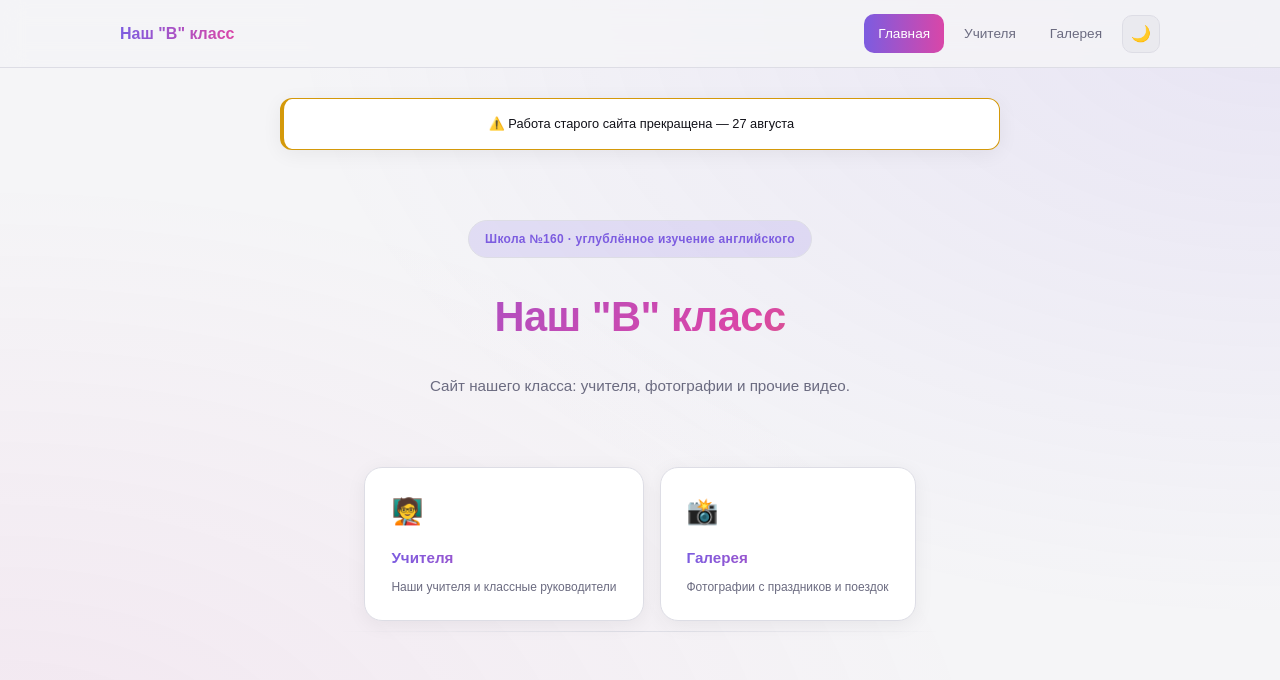
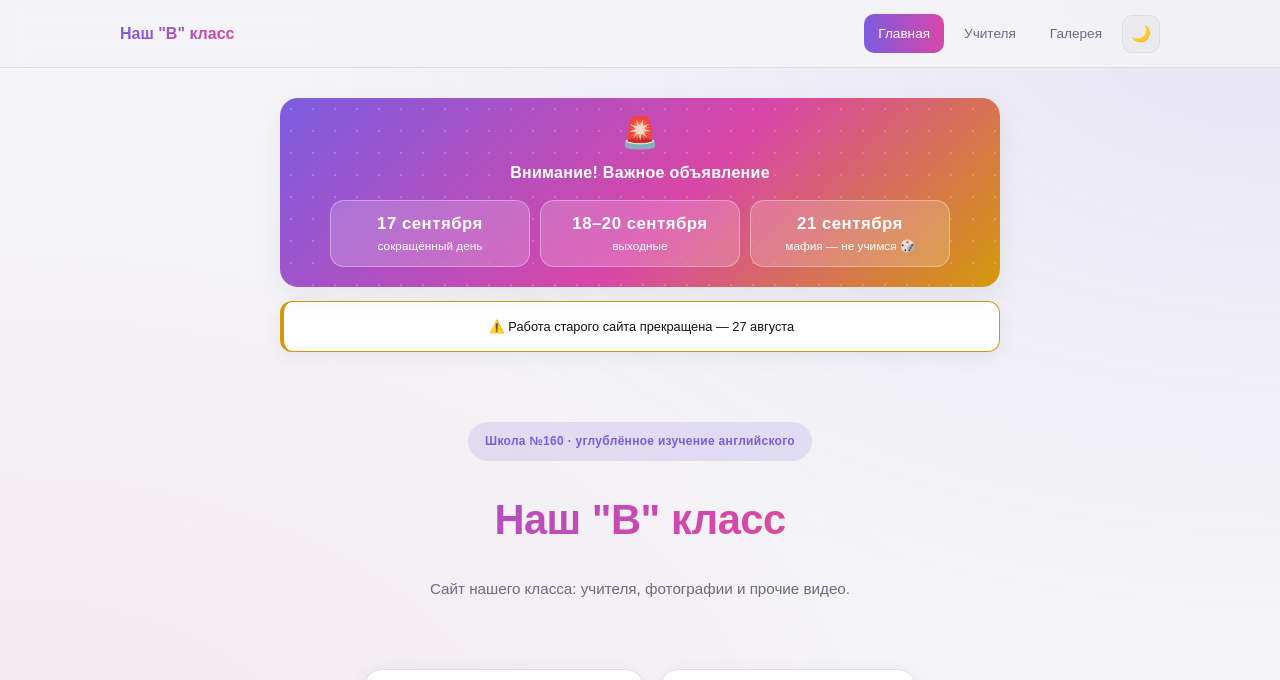
Before and after one commit to Doinwor/class-site, a plain HTML site: page index.html in a window 1280 px wide. Shown: the top 680 px of the page. Drawn offline with Linux system fonts and the light colour scheme; a web font is replaced by a local one.

Commit message:
????????? ??????????: 17-21 ????????

```diff
--- a/index.html
+++ b/index.html
@@ -64,6 +64,14 @@ main{padding:10px 0 60px}
 .hero p.desc{color:var(--text-muted);max-width:620px;margin:20px auto 0;font-size:.95rem;font-weight:300}
 .notice{background:var(--surface);border:1px solid var(--amber);border-left:4px solid var(--amber);color:var(--text);padding:14px 18px;border-radius:12px;text-align:center;font-size:.8rem;margin:0 auto 10px;max-width:720px;box-shadow:0 4px 20px var(--card-shadow)}
 .notice b{color:var(--amber)}
+.announce{position:relative;max-width:720px;margin:0 auto 14px;background:linear-gradient(135deg,var(--accent),var(--pink) 55%,var(--amber));border-radius:18px;padding:22px 22px 20px;box-shadow:0 10px 30px var(--card-shadow);text-align:center;overflow:hidden;color:#fff}
+.announce::before{content:"";position:absolute;inset:0;background-image:radial-gradient(rgba(255,255,255,.18) 1.5px,transparent 1.5px);background-size:22px 22px;pointer-events:none}
+.announce-ic{font-size:1.9rem;line-height:1;position:relative;animation:bounce 1.2s infinite}
+@keyframes bounce{0%,100%{transform:translateY(0)}50%{transform:translateY(-6px)}}
+.announce-title{position:relative;font-size:1rem;font-weight:800;letter-spacing:.3px;margin:8px 0 14px}
+.announce-dates{position:relative;display:flex;justify-content:center;gap:10px;flex-wrap:wrap}
+.announce-date{flex:1;min-width:130px;max-width:200px;background:rgba(255,255,255,.18);border:1px solid rgba(255,255,255,.35);backdrop-filter:blur(6px);border-radius:14px;padding:10px 14px;font-size:.74rem;font-weight:400;line-height:1.5}
+.announce-date b{display:block;font-size:1.05rem;font-weight:800;letter-spacing:.5px;margin-bottom:2px}
 .quick{display:flex;gap:16px;justify-content:center;flex-wrap:wrap;margin:44px 0 10px}
 .qcard{background:var(--surface);border:1px solid var(--border);border-radius:18px;padding:22px 26px;min-width:250px;text-decoration:none;color:var(--text);box-shadow:0 4px 20px var(--card-shadow);transition:transform .25s,box-shadow .25s;text-align:left;position:relative;overflow:hidden}
 .qcard::before{content:"";position:absolute;inset:0;background:radial-gradient(circle at top right,var(--pink-glow) 0%,transparent 70%);opacity:0;transition:.3s}
@@ -196,6 +204,15 @@ document.addEventListener('DOMContentLoaded',function(){
 
 <div class="wrap">
   <main>
+    <div class="announce reveal">
+      <div class="announce-ic">🚨</div>
+      <div class="announce-title">Внимание! Важное объявление</div>
+      <div class="announce-dates">
+        <div class="announce-date"><b>17 сентября</b>сокращённый день</div>
+        <div class="announce-date"><b>18–20 сентября</b>выходные</div>
+        <div class="announce-date"><b>21 сентября</b>мафия — не учимся 🎲</div>
+      </div>
+    </div>
     <div class="notice reveal"><b>⚠️</b> Работа старого сайта прекращена — 27 августа</div>
 
     <section class="hero reveal">
```
